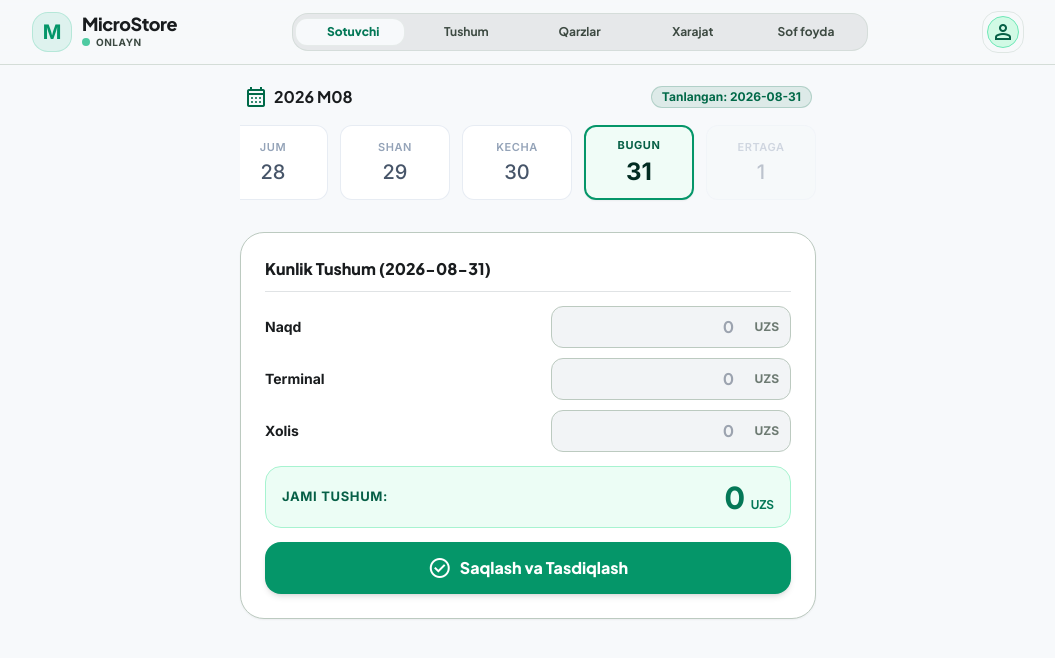
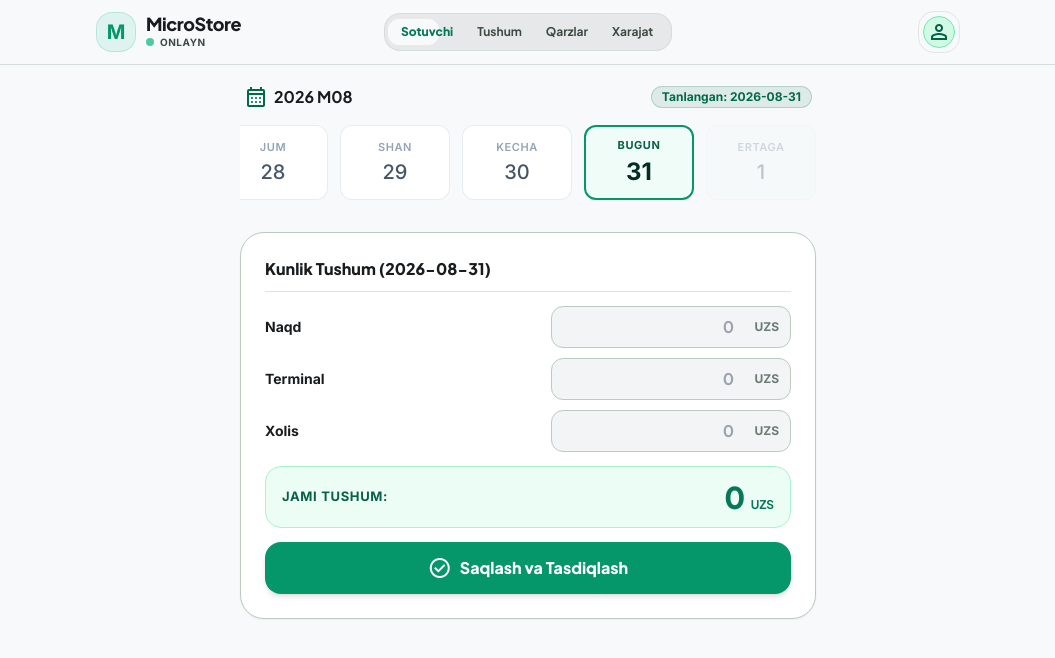
Before and after one commit to mahkamjonov/microstore, a React (Vite) app in the folder apps/web/: page / in a window 1280 px wide. Shown: the top 658 px of the page, without its empty margins (112-1167 px from the left). Built offline with nearby package versions, Linux system fonts and the light colour scheme.

Commit message:
fix(ui): layout Header using 3-column grid max-w-4xl container to dead-center navigation tabs

```diff
--- a/apps/web/src/components/Header.tsx
+++ b/apps/web/src/components/Header.tsx
@@ -62,8 +62,9 @@ export const Header: React.FC = () => {
   return (
     <>
       <header className="sticky top-0 z-40 bg-surface/80 backdrop-blur-md border-b border-outline-variant/60">
-        <div className="max-w-5xl mx-auto px-4 h-16 flex items-center justify-between gap-2 sm:gap-4">
-          <div className="flex items-center gap-2.5">
+        <div className="grid grid-cols-3 items-center max-w-4xl mx-auto px-4 w-full h-16">
+          {/* Left Column (Brand Name & Online Status) */}
+          <div className="flex justify-start items-center gap-2.5">
             <div className="w-10 h-10 rounded-2xl bg-emerald-500/10 text-emerald-600 flex items-center justify-center font-black text-xl border border-emerald-500/20 shadow-xs">
               M
             </div>
@@ -89,8 +90,9 @@ export const Header: React.FC = () => {
             </div>
           </div>
 
-          <div className="flex-1 max-w-xl mx-2 sm:mx-4 overflow-x-auto no-scrollbar py-1">
-            <div className="relative bg-surface-container-high p-1 rounded-2xl border border-outline-variant/40 flex min-w-max md:min-w-0">
+          {/* Center Column (Navigation Tabs - Absolutely Dead-Centered) */}
+          <div className="flex justify-center items-center w-full overflow-x-auto no-scrollbar py-1">
+            <div className="relative bg-surface-container-high p-1 rounded-2xl border border-outline-variant/40 flex min-w-max md:min-w-0 w-full max-w-md">
               <div
                 className="absolute top-1 bottom-1 bg-surface rounded-xl shadow-xs transition-all duration-300 ease-out border border-outline-variant/30"
                 style={{
@@ -118,7 +120,8 @@ export const Header: React.FC = () => {
             </div>
           </div>
 
-          <div className="relative" ref={dropdownRef}>
+          {/* Right Column (Profile Avatar Trigger & Dropdown Menu) */}
+          <div className="flex justify-end items-center relative" ref={dropdownRef}>
             <button
               type="button"
               onClick={() => setIsProfileOpen(!isProfileOpen)}
@@ -139,7 +142,7 @@ export const Header: React.FC = () => {
             </button>
 
             {isProfileOpen && (
-              <div className="absolute right-0 mt-2 w-64 bg-surface border border-outline-variant/60 rounded-3xl p-3 shadow-2xl z-50 animate-fade-in">
+              <div className="absolute right-0 top-12 w-64 bg-surface border border-outline-variant/60 rounded-3xl p-3 shadow-2xl z-50 animate-fade-in">
                 {isAuthenticated && user ? (
                   <>
                     <div className="flex items-center gap-3 pb-2.5">
```
